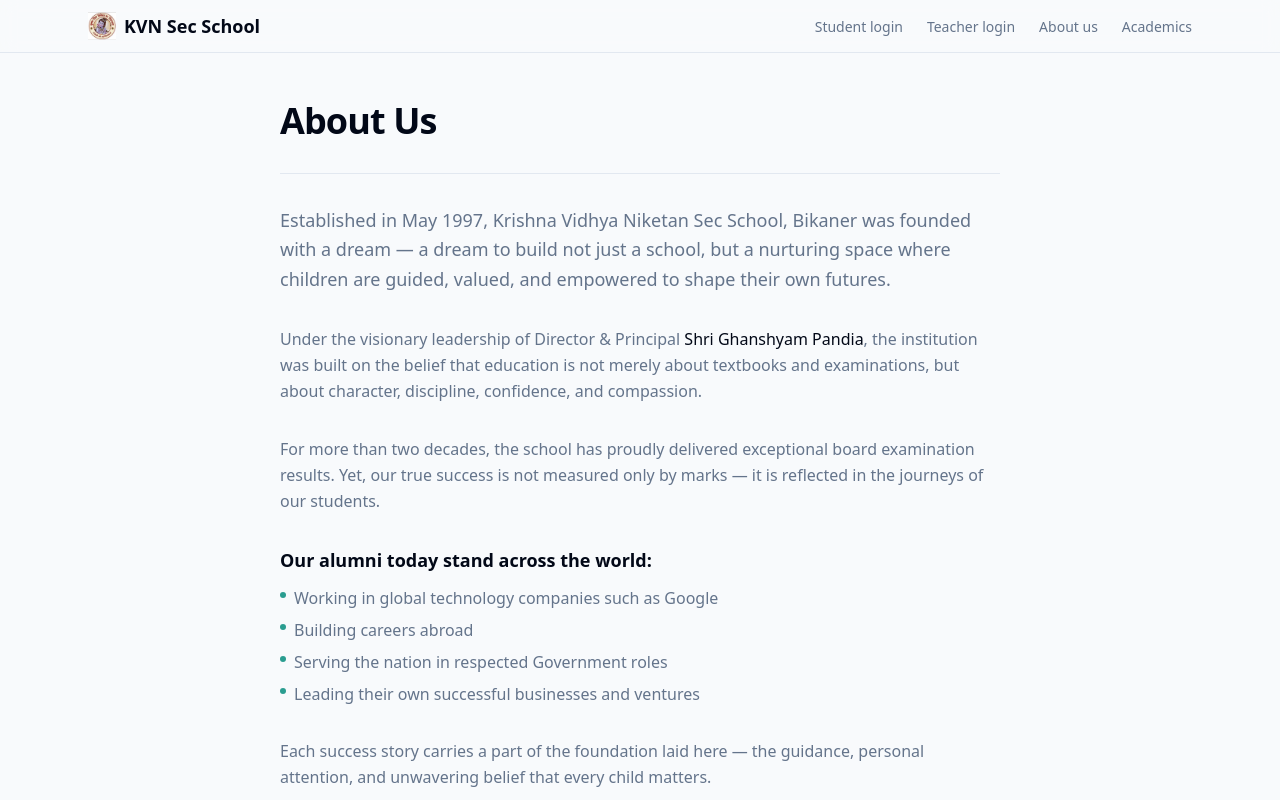
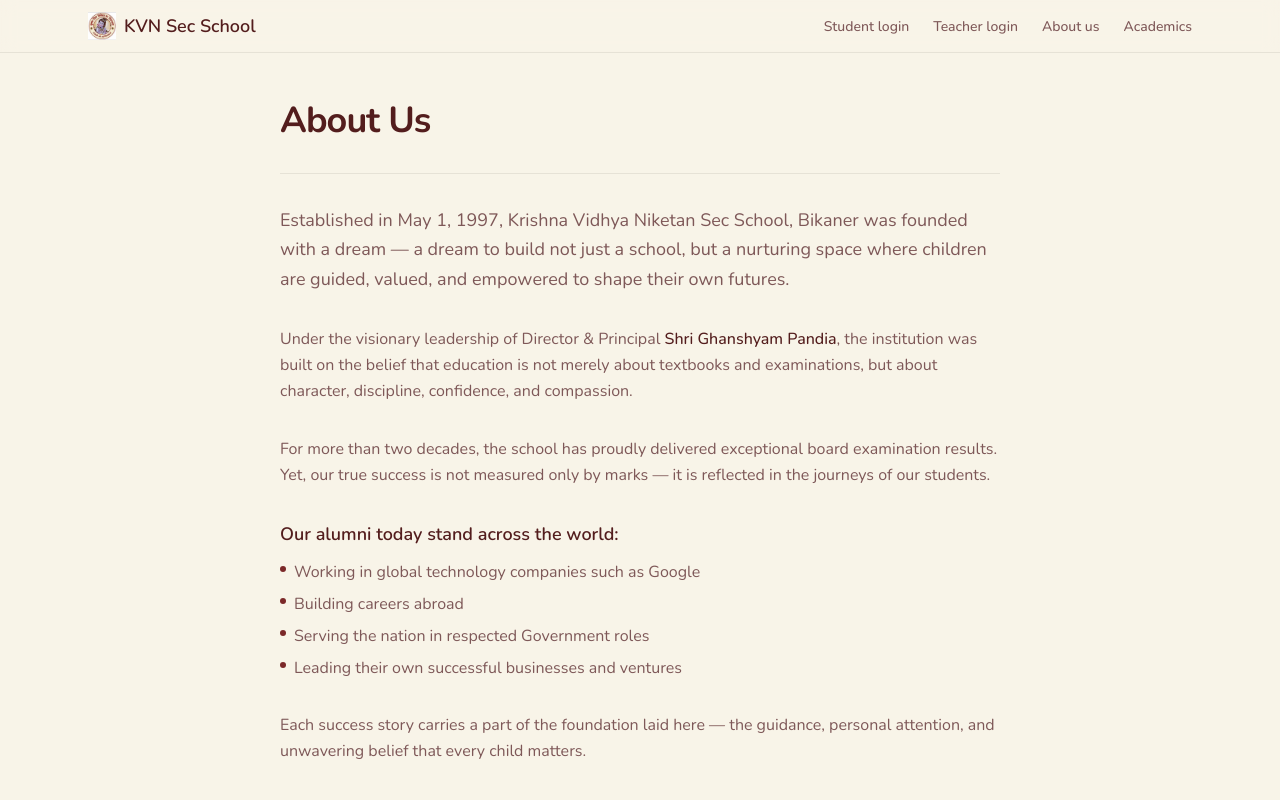
Before and after one commit to MohitPandia/kvn-school, a Next.js app: page /about in a window 1280 px wide. Shown: the top 800 px of the page. Built offline with nearby package versions, Linux system fonts and the light colour scheme.

Commit message:
adding changes

```diff
--- a/src/app/about/page.tsx
+++ b/src/app/about/page.tsx
@@ -12,7 +12,7 @@ export default function AboutPage() {
       <div className="mt-8 space-y-8 text-muted-foreground">
         <section>
           <p className="text-lg leading-relaxed">
-            Established in May 1997, {schoolFullName}, Bikaner was founded with a
+            Established in May 1, 1997, {schoolFullName}, Bikaner was founded with a
             dream — a dream to build not just a school, but a nurturing space
             where children are guided, valued, and empowered to shape their own
             futures.
--- a/src/app/globals.css
+++ b/src/app/globals.css
@@ -2,53 +2,64 @@
 @tailwind components;
 @tailwind utilities;
 
+/**
+ * Theme inspired by KVN Sec School logo:
+ * - Cream/beige (outer ring) for backgrounds — warm, nurturing
+ * - Dark reddish-brown/maroon for text and primary UI — tradition, trust
+ * - Soft blue accent (from the central figure) — calm, guiding
+ * - Gold for subtle highlights (radiance in the logo)
+ * Motto: "तमसो मा ज्योतिर्गमय" — From darkness, lead me to light.
+ */
 @layer base {
   :root {
-    --background: 210 40% 98%;
-    --foreground: 222.2 84% 4.9%;
+    /* Warm cream — logo outer ring (#F8F4E3) */
+    --background: 45 52% 94%;
+    --foreground: 0 48% 22%;
     --card: 0 0% 100%;
-    --card-foreground: 222.2 84% 4.9%;
+    --card-foreground: 0 48% 22%;
     --popover: 0 0% 100%;
-    --popover-foreground: 222.2 84% 4.9%;
-    --primary: 173 58% 39%;
-    --primary-foreground: 210 40% 98%;
-    --secondary: 210 40% 96.1%;
-    --secondary-foreground: 222.2 47.4% 11.2%;
-    --muted: 210 40% 96.1%;
-    --muted-foreground: 215.4 16.3% 46.9%;
-    --accent: 210 40% 96.1%;
-    --accent-foreground: 222.2 47.4% 11.2%;
+    --popover-foreground: 0 48% 22%;
+    /* Maroon — logo text & borders (#7A2828) */
+    --primary: 0 51% 32%;
+    --primary-foreground: 45 45% 98%;
+    /* Warm light secondary */
+    --secondary: 45 35% 91%;
+    --secondary-foreground: 0 48% 22%;
+    --muted: 45 30% 91%;
+    --muted-foreground: 0 18% 42%;
+    /* Soft blue accent — nurturing, from logo centre */
+    --accent: 207 55% 88%;
+    --accent-foreground: 0 48% 22%;
     --destructive: 0 84.2% 60.2%;
-    --destructive-foreground: 210 40% 98%;
-    --border: 214.3 31.8% 91.4%;
-    --input: 214.3 31.8% 91.4%;
-    --ring: 173 58% 39%;
+    --destructive-foreground: 45 45% 98%;
+    --border: 45 25% 87%;
+    --input: 45 25% 87%;
+    --ring: 0 51% 32%;
     --radius: 0.75rem;
-    --color-primary: #0d9488;
-    --color-background: #f0fdfa;
-    --color-text: #134e4a;
+    /* Optional gold for highlights (logo radiance) */
+    --gold: 43 74% 49%;
   }
 
   .dark {
-    --background: 222.2 84% 4.9%;
-    --foreground: 210 40% 98%;
-    --card: 222.2 84% 4.9%;
-    --card-foreground: 210 40% 98%;
-    --popover: 222.2 84% 4.9%;
-    --popover-foreground: 210 40% 98%;
-    --primary: 173 58% 39%;
-    --primary-foreground: 222.2 47.4% 11.2%;
-    --secondary: 217.2 32.6% 17.5%;
-    --secondary-foreground: 210 40% 98%;
-    --muted: 217.2 32.6% 17.5%;
-    --muted-foreground: 215 20.2% 65.1%;
-    --accent: 217.2 32.6% 17.5%;
-    --accent-foreground: 210 40% 98%;
+    --background: 0 30% 12%;
+    --foreground: 45 35% 92%;
+    --card: 0 28% 15%;
+    --card-foreground: 45 35% 92%;
+    --popover: 0 28% 15%;
+    --popover-foreground: 45 35% 92%;
+    --primary: 0 45% 45%;
+    --primary-foreground: 45 45% 98%;
+    --secondary: 0 25% 20%;
+    --secondary-foreground: 45 35% 92%;
+    --muted: 0 25% 20%;
+    --muted-foreground: 45 20% 65%;
+    --accent: 207 40% 25%;
+    --accent-foreground: 45 35% 92%;
     --destructive: 0 62.8% 30.6%;
-    --destructive-foreground: 210 40% 98%;
-    --border: 217.2 32.6% 17.5%;
-    --input: 217.2 32.6% 17.5%;
-    --ring: 173 58% 39%;
+    --destructive-foreground: 45 45% 98%;
+    --border: 0 25% 22%;
+    --input: 0 25% 22%;
+    --ring: 0 45% 45%;
   }
 }
 
@@ -57,6 +68,12 @@ html {
 }
 
 body {
-  @apply bg-background text-foreground;
-  font-family: system-ui, -apple-system, BlinkMacSystemFont, "Segoe UI", Roboto, sans-serif;
+  @apply bg-background text-foreground font-sans;
+  -webkit-font-smoothing: antialiased;
+  -moz-osx-font-smoothing: grayscale;
 }
+
+/* Focus ring echoes logo gold for accessibility */
+*:focus-visible {
+  @apply outline-none ring-2 ring-gold ring-offset-2 ring-offset-background;
+}
--- a/src/app/layout.tsx
+++ b/src/app/layout.tsx
@@ -1,6 +1,13 @@
 import type { Metadata, Viewport } from "next";
+import { Nunito } from "next/font/google";
 import "./globals.css";
 import { Navbar } from "@/components/layout/Navbar";
+
+const nunito = Nunito({
+  subsets: ["latin"],
+  display: "swap",
+  variable: "--font-nunito",
+});
 
 export const metadata: Metadata = {
   title: "KVN Sec School | Krishna Vidhya Niketan",
@@ -18,8 +25,8 @@ export default function RootLayout({
   children: React.ReactNode;
 }>) {
   return (
-    <html lang="en">
-      <body className="antialiased min-h-screen">
+    <html lang="en" className={nunito.variable}>
+      <body className="antialiased min-h-screen font-sans">
         <Navbar />
         <main className="min-h-[calc(100vh-4rem)]">{children}</main>
       </body>
--- a/src/components/landing/Hero.tsx
+++ b/src/components/landing/Hero.tsx
@@ -4,7 +4,7 @@ import { schoolName, schoolFullName, navItems } from "@/lib/constants";
 
 export function Hero() {
   return (
-    <section className="relative bg-gradient-to-b from-primary/10 to-background py-16 px-4 sm:px-6">
+    <section className="relative bg-gradient-to-b from-primary/5 via-background to-background py-16 px-4 sm:px-6">
       <div className="mx-auto max-w-4xl text-center">
         <div className="flex justify-center mb-6">
           <Image
--- a/tailwind.config.ts
+++ b/tailwind.config.ts
@@ -9,6 +9,9 @@ const config: Config = {
   ],
   theme: {
     extend: {
+      fontFamily: {
+        sans: ["var(--font-nunito)", "system-ui", "sans-serif"],
+      },
       borderRadius: {
         lg: "var(--radius)",
         md: "calc(var(--radius) - 2px)",
@@ -40,6 +43,7 @@ const config: Config = {
           DEFAULT: "hsl(var(--destructive))",
           foreground: "hsl(var(--destructive-foreground))",
         },
+        gold: "hsl(var(--gold))",
       },
     },
   },
```
